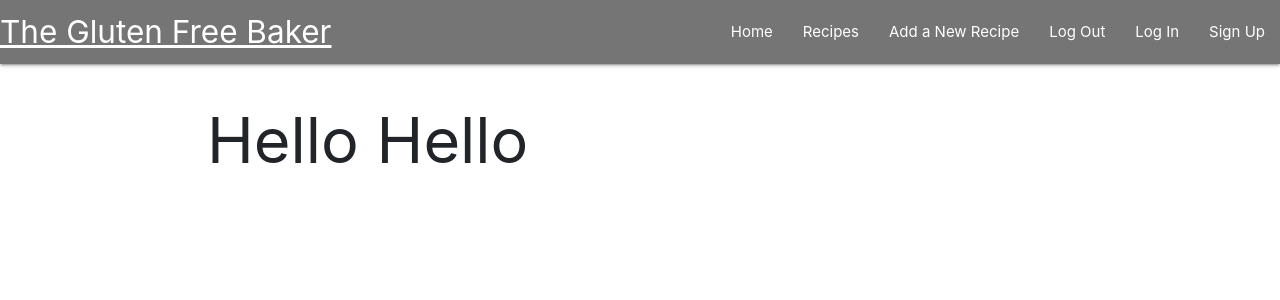
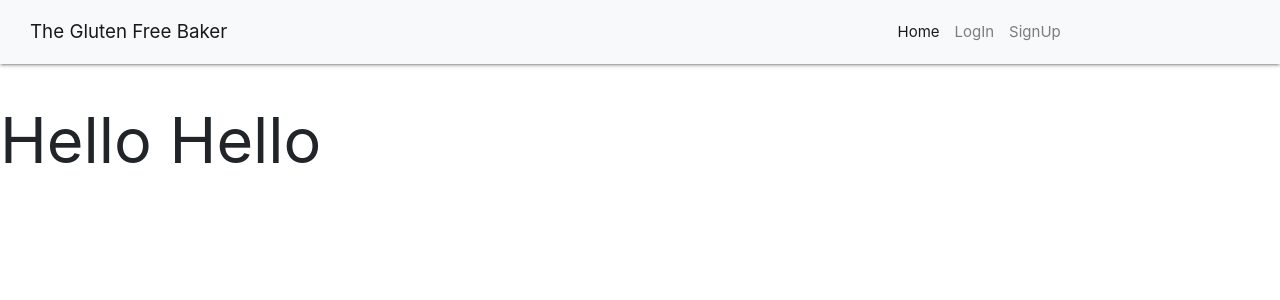
Before and after one commit to aprilha3097/Gluten-Free-Recipe-Blog, a Flask app: page / in a window 1280 px wide. Shown: the top 300 px of the page. Run offline with Flask 2, Linux system fonts and the light colour scheme.

Commit message:
Add Navbar

```diff
--- a/templates/base.html
+++ b/templates/base.html
@@ -17,35 +17,21 @@
 
 <body>
 	<header>
-		<nav class="nav-extended grey darken-1">
-			<div class="nav-wrapper">
-				<a href="{{ url_for('index')}}" class="brand-logo">The Gluten Free Baker</a>
-				<a href="#" data-target="mobile-demo" class="sidenav-trigger right"><i class="fas fa-bars"></i></a>
-				<ul class="right hide-on-med-and-down">
-					<li><a href="{{ url_for('index')}}">Home</a></li>
-					<li><a href="#">Recipes</a></li>
-					<li><a href="#">Add a New Recipe</a></li>
-					<li><a href="#">Log Out</a></li>
-					<li><a href="#">Log In</a></li>
-					<li><a href="#">Sign Up</a></li>
-				</ul>
+		<nav class="navbar navbar-expand-lg sticky-top navbar-light bg-light">
+			<div class="container">
+				<a class="navbar-brand" href="{{ url_for('index') }}">The Gluten Free Baker</a>
+			</div>
+			<div class="collapse navbar-collapse" id="navbarNavAltMarkup">
+				<div class="navbar-nav">
+					<a class="nav-link active" href="{{ url_for('index') }}">Home <span class="sr-only">(current)</span></a>
+					<a class="nav-link" href="#">LogIn</a>
+					<a class="nav-link" href="#">SignUp</a>
+				</div>
 			</div>
 		</nav>
-
-		<ul class="sidenav" id="mobile-demo">
-        <li>
-            <h4 class="center-align grey darken-1">The Gluten Free Baker</h4>
-        </li>
-			<li><a href="{{ url_for('index')}}">Home</a></li>
-			<li><a href="#">Recipes</a></li>
-			<li><a href="#">Add a New Recipe</a></li>
-			<li><a href="#">Log Out</a></li>
-			<li><a href="#">Log In</a></li>
-			<li><a href="#">Sign Up</a></li>
-		</ul>
 	</header>
 
-	<main class="container">
+	<main>
 		{% block content %}
 
 		{% endblock %}
```
